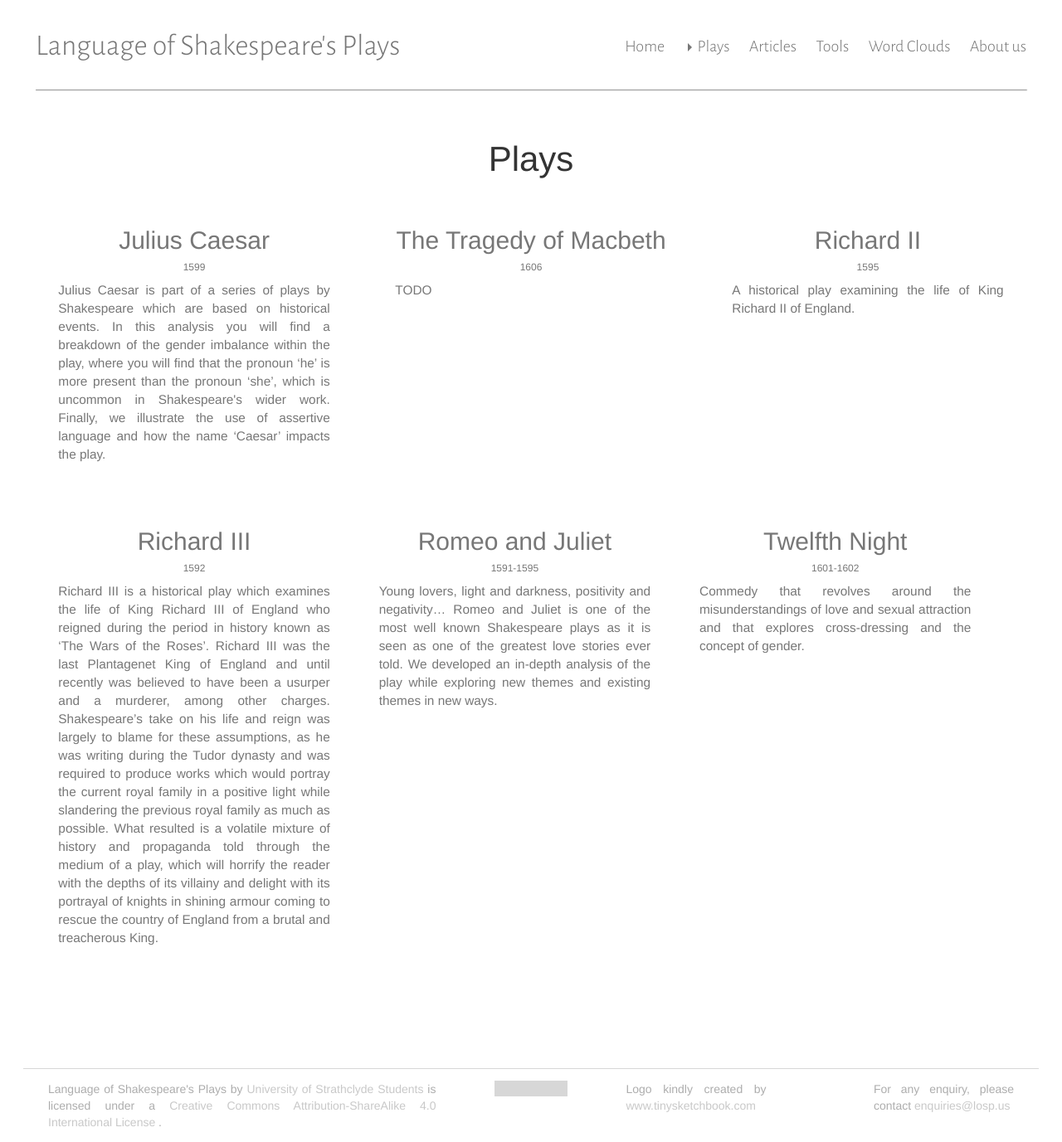
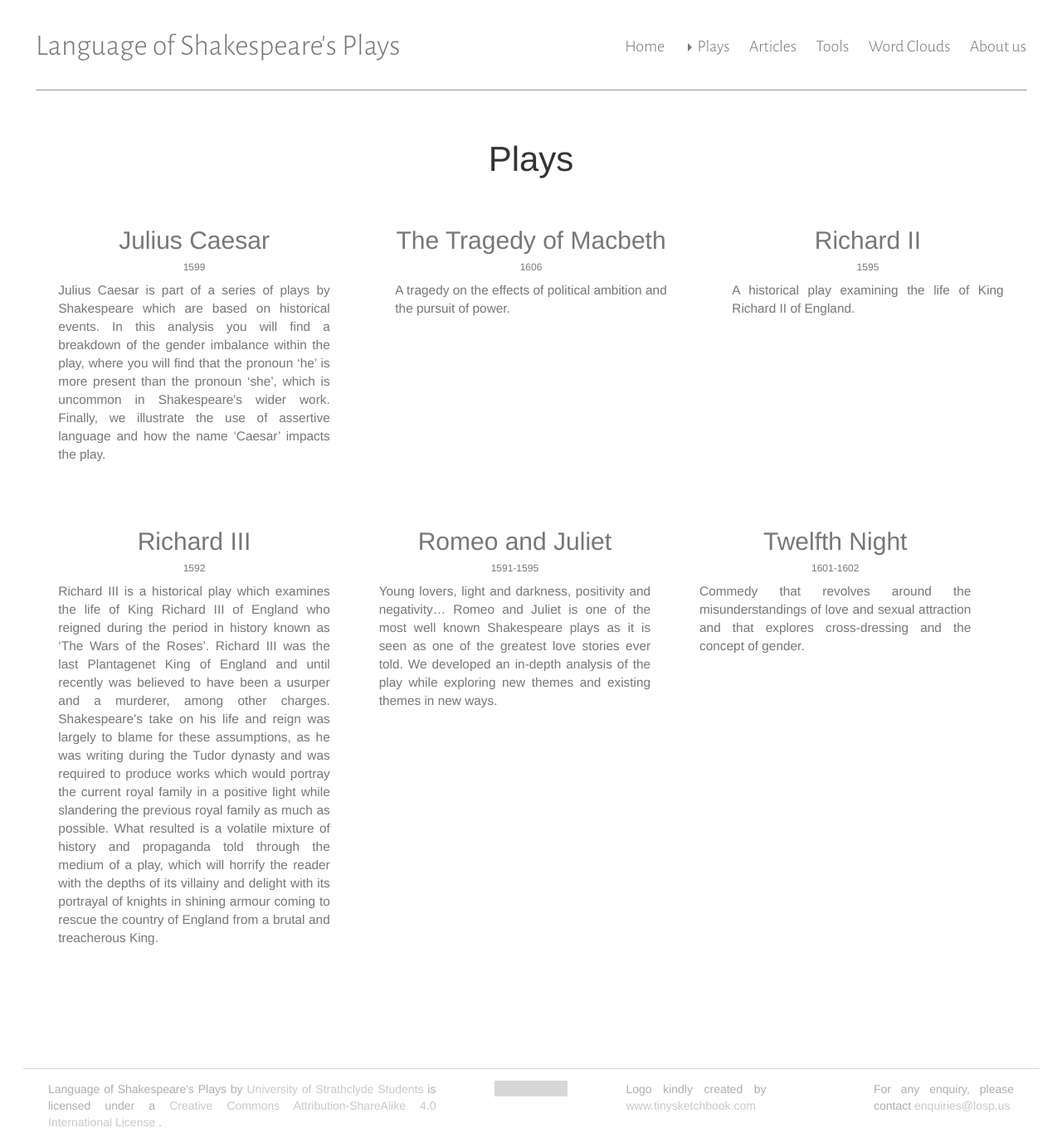
Before and after one commit to iahmed0/SU-LOSP.github.io, a Jekyll site: the page built from analyses.md, in a window 1280 px wide. Shown: the whole page at 83% size. Built offline with Jekyll 4.4.1, drawn with Linux system fonts in a browser that asks for light colours; grey boxes are pictures that could not be loaded.

Commit message:
Add short summary to Macbeth

```diff
--- a/_analyses/macbeth/index.md
+++ b/_analyses/macbeth/index.md
@@ -3,7 +3,8 @@ title: The Tragedy of Macbeth
 permalink: /analyses/macbeth/
 read_play: http://shakespeare.mit.edu/macbeth/full.html
 year: 1606
-summary: TODO
+summary: A tragedy on the effects of political ambition and the pursuit of
+  power.
 ---
 
 {% include_relative table_styles.html %}
```
